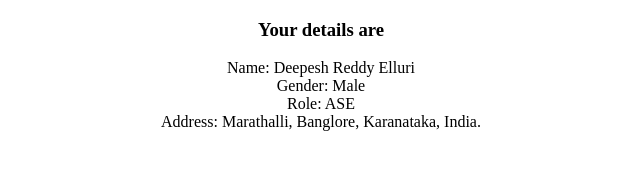
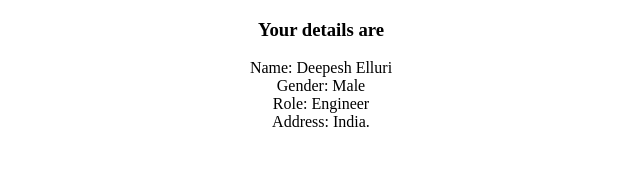
Before and after one commit to deepesh-outlook/helloworld, a plain HTML site: page WebContent/detailsPage.html in a window 1280 px wide. Shown: the whole page, without its empty margins (319-959 px from the left). Drawn offline with Linux system fonts and the light colour scheme.

Commit message:
Update detailsPage.html
updated the details

```diff
--- a/WebContent/detailsPage.html
+++ b/WebContent/detailsPage.html
@@ -7,10 +7,10 @@
 <body>
 <center>
 <h3>Your details are</h3>
-Name: Deepesh Reddy Elluri<br>
+Name: Deepesh Elluri<br>
 Gender: Male<br>
-Role: ASE<br>
-Address: Marathalli, Banglore, Karanataka, India.
+Role: Engineer<br>
+Address: India.
 </center>
 </body>
 </html>
```
